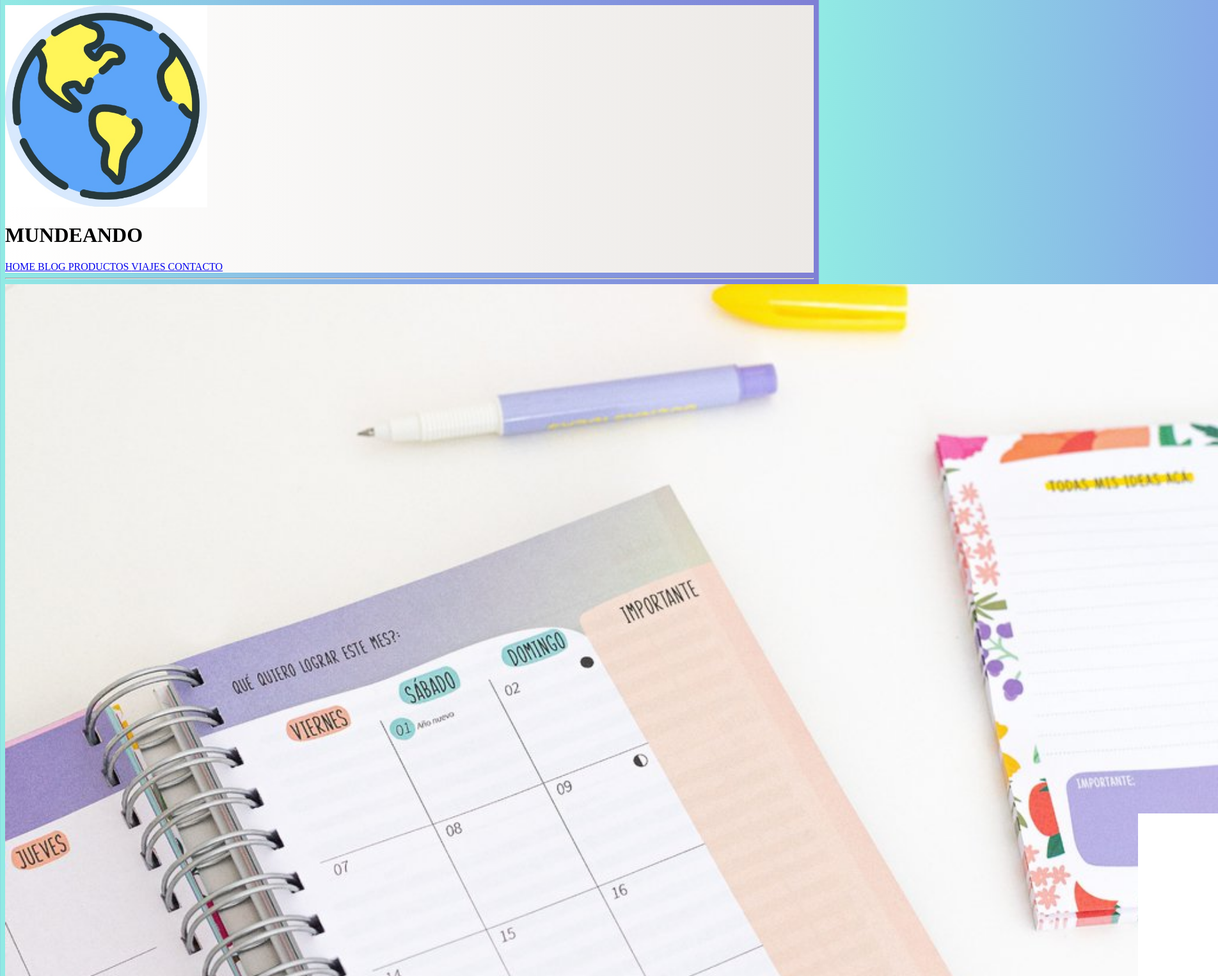
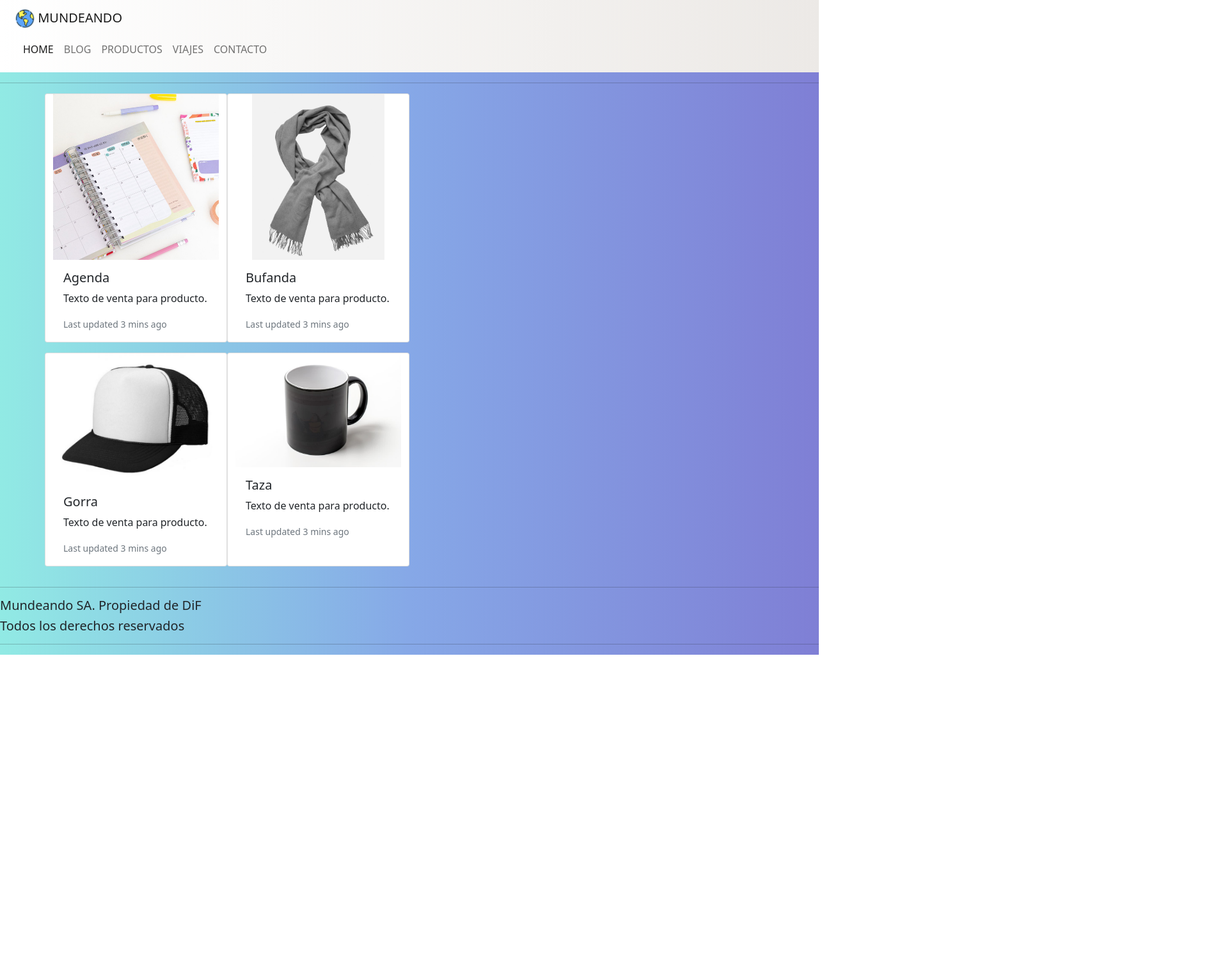
Before and after one commit to diferrerin/mundeandov2, a website: page pages/productos.html in a window 1280 px wide. Shown: the top 1525 px of the page at 64% size, 1904 px wide, since content can reach past the window. After the commit the page ends 1023 px from the top, so only its background shows below. Drawn offline with nearby package versions, Linux system fonts and the light colour scheme; files that its build step writes are made by us from their sources.

Commit message:
bootstrap en pagina Productos

```diff
--- a/pages/productos.html
+++ b/pages/productos.html
@@ -4,55 +4,89 @@
     <meta charset="UTF-8" />
     <meta http-equiv="X-UA-Compatible" content="IE=edge" />
     <meta name="viewport" content="width=device-width, initial-scale=1.0" />
-    <link rel="stylesheet" href="../css/styles.css" />
+    <!-- Bootstrap CSS -->
+    <link href="https://cdn.jsdelivr.net/npm/bootstrap@5.1.3/dist/css/bootstrap.min.css" rel="stylesheet" integrity="sha384-1BmE4kWBq78iYhFldvKuhfTAU6auU8tT94WrHftjDbrCEXSU1oBoqyl2QvZ6jIW3" crossorigin="anonymous">
+    <!--  ESTILOS CON SASS -->
+    <link rel="stylesheet" href="../css/estilos.css" />
     <title>Productos</title>
   </head>
-  <body class="body__backgroundImage">
-    <header class="header__padre">
-      <!-- LOGO + NOMBRE PROYECTO -->
-      <div>
-        <img
-          src="../images/logo_mundeando.jpg"
-          alt="Logo Mundeando"
-          width="25%"
-          class="header__logoBorde"
-        />
-      </div>
-      <div>
-        <h1 class="header__tituloWeb">MUNDEANDO</h1>
+  <body>
+     <!-- Optional JavaScript;  Option 1: Bootstrap Bundle with Popper -->
+     <script src="https://cdn.jsdelivr.net/npm/bootstrap@5.1.3/dist/js/bootstrap.bundle.min.js" integrity="sha384-ka7Sk0Gln4gmtz2MlQnikT1wXgYsOg+OMhuP+IlRH9sENBO0LRn5q+8nbTov4+1p" crossorigin="anonymous"></script>
+     <header>
+
+      <nav class="navbar navbar-light">
+          <div class="container-fluid row">
+            <a class="navbar-brand col-md-2" href="index.html">   <!-- LOGO + NOMBRE-->
+              <img src="../images/logo_mundeando.jpg" alt="Logo Mundeando" width="30" height="24" class="d-inline-block align-text-top img-fluid rounded-circle">
+              MUNDEANDO
+            </a>
           </div>
 
-      <nav>
-        <!-- MENU PRINCIPAL-->
-        <a href="../index.html"> HOME </a>
-        <a href="../pages/blog.html"> BLOG </a>
-        <a href="../pages/productos.html"> PRODUCTOS </a>
-        <a href="../pages/viajes.html"> VIAJES </a>
-        <a href="../pages/contacto.html"> CONTACTO </a>
+          <div class="col-md-8"> <!-- MENU -->
+              <nav class="navbar navbar-expand-lg navbar-light ">
+                  <div class="container-fluid">
+                    <a class="navbar-brand" href="#"></a>
+                    <button class="navbar-toggler" type="button" data-bs-toggle="collapse" data-bs-target="#navbarNavAltMarkup" aria-controls="navbarNavAltMarkup" aria-expanded="false" aria-label="Toggle navigation">
+                      <span class="navbar-toggler-icon"></span>
+                    </button>
+                    <div class="collapse navbar-collapse" id="navbarNavAltMarkup">
+                      <div class="navbar-nav">
+                        <a class="nav-link active" aria-current="page" href="../index.html">HOME</a>
+                        <a class="nav-link" href="../pages/blog.html">BLOG</a>
+                        <a class="nav-link" href="../pages/productos.html">PRODUCTOS</a>
+                        <a class="nav-link" href="../pages/viajes.html">VIAJES</a>
+                        <a class="nav-link" href="../pages/contacto.html">CONTACTO</a>
+                      </div>
+                    </div>
+                  </div>
                 </nav>
+          </div>
+
+        </nav>
+
   </header>
     <hr />
 
-
-    <main>
-      <section class="contenedor__img"><!-- MAIN -- SECCION: Productos -->
-            <div class="imagen__formato">
-                <img src="../images/prod_agenda01.jpg" alt="Agenda"  width="150%">
-                <p>AGENDA AR$2500</p>
+    <main class="container">
+      <section class="row row-cols-4">
+        <div class="card mb-3">
+          <img src="../images/prod_agenda01.jpg" class="img-fluid mx-auto" alt="Agenda" >
+          <div class="card-body">
+            <h5 class="card-title">Agenda</h5>
+            <p class="card-text">Texto de venta para producto.</p>
+            <p class="card-text"><small class="text-muted">Last updated 3 mins ago</small></p>
           </div>
-             <div class="imagen__formato">
-                <img src="../images/prod_bufanda01.jpg" alt="Bufanda" width="150%">
-                <p>BUFANDA AR$2000</p>
         </div>
-            <div class="imagen__formato">
-                <img src="../images/prod_GorraBasica01.jpg" alt="Gorra" width="150%">
-                <p>GORRA AR$1500</p>
+        <div class="card mb-3">
+          <img src="../images/prod_bufanda01.jpg" class="img-fluid mx-auto" alt="Bufanda" width="80%">
+          <div class="card-body">
+            <h5 class="card-title">Bufanda</h5>
+            <p class="card-text">Texto de venta para producto.</p>
+            <p class="card-text"><small class="text-muted">Last updated 3 mins ago</small></p>
           </div>
-            <div class="imagen__formato">
-                <img src="../images/prod_TazaBasica01.jpg" alt="Taza" width="150%">
-                <p>TAZA AR$250</p>
         </div>
       </section>
+      <section class="row row-cols-4">
+        <div class="card mb-3">
+          <img src="../images/prod_GorraBasica01.jpg" class="img-fluid mx-auto" alt="Gorra" >
+          <div class="card-body">
+            <h5 class="card-title">Gorra</h5>
+            <p class="card-text">Texto de venta para producto.</p>
+            <p class="card-text"><small class="text-muted">Last updated 3 mins ago</small></p>
+          </div>
+        </div>
+        <div class="card mb-3">
+          <img src="../images/prod_TazaBasica01.jpg" class="img-fluid mx-auto" alt="Taza" >
+          <div class="card-body">
+            <h5 class="card-title">Taza</h5>
+            <p class="card-text">Texto de venta para producto.</p>
+            <p class="card-text"><small class="text-muted">Last updated 3 mins ago</small></p>
+          </div>
+        </div>
+      </section>
+
+
     </main>
 
     <footer class="body__bordesGral footer__general">
```
Also changed, not shown: index.html (+2 -5 lines). Lines whose indentation alone changed are shown as unchanged.
